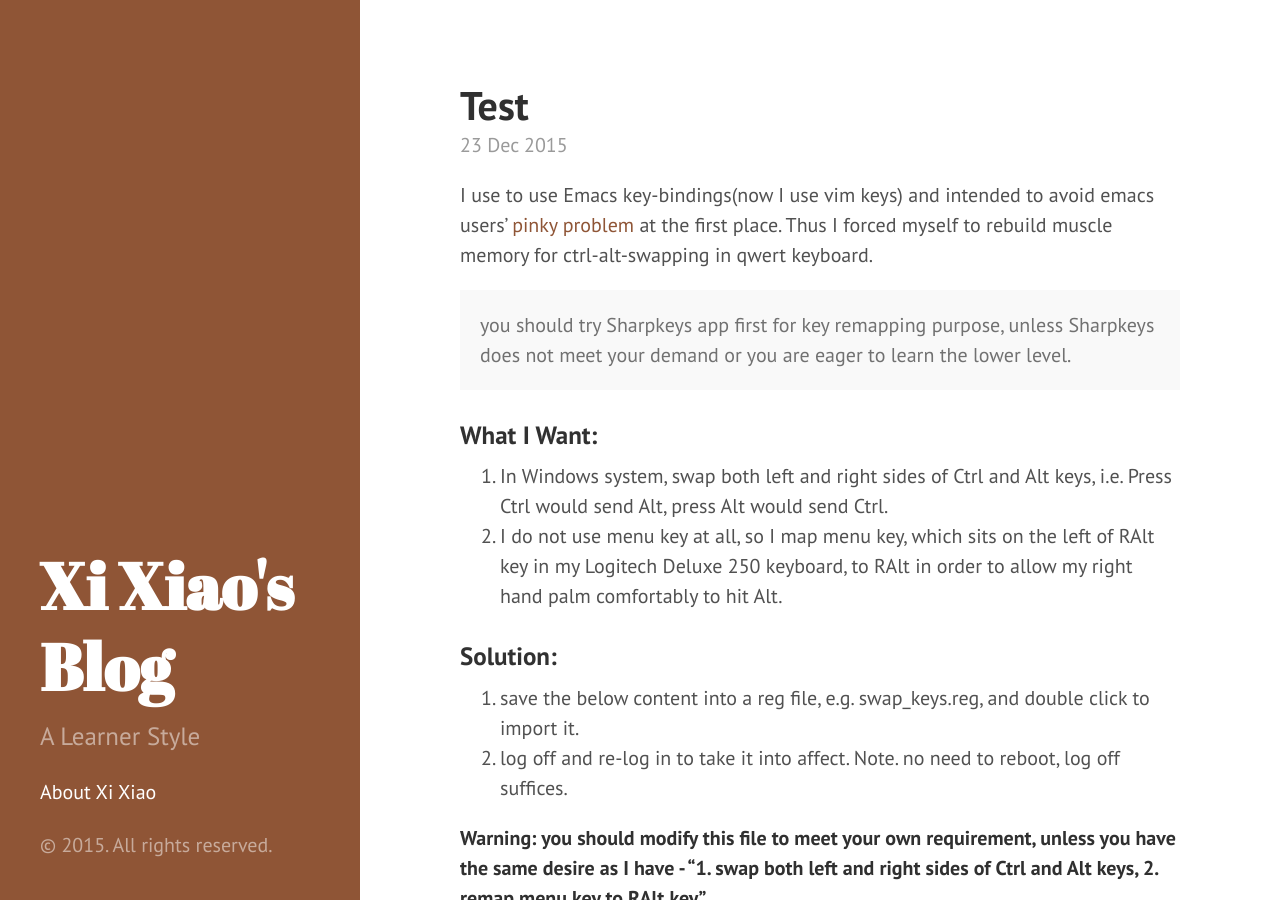
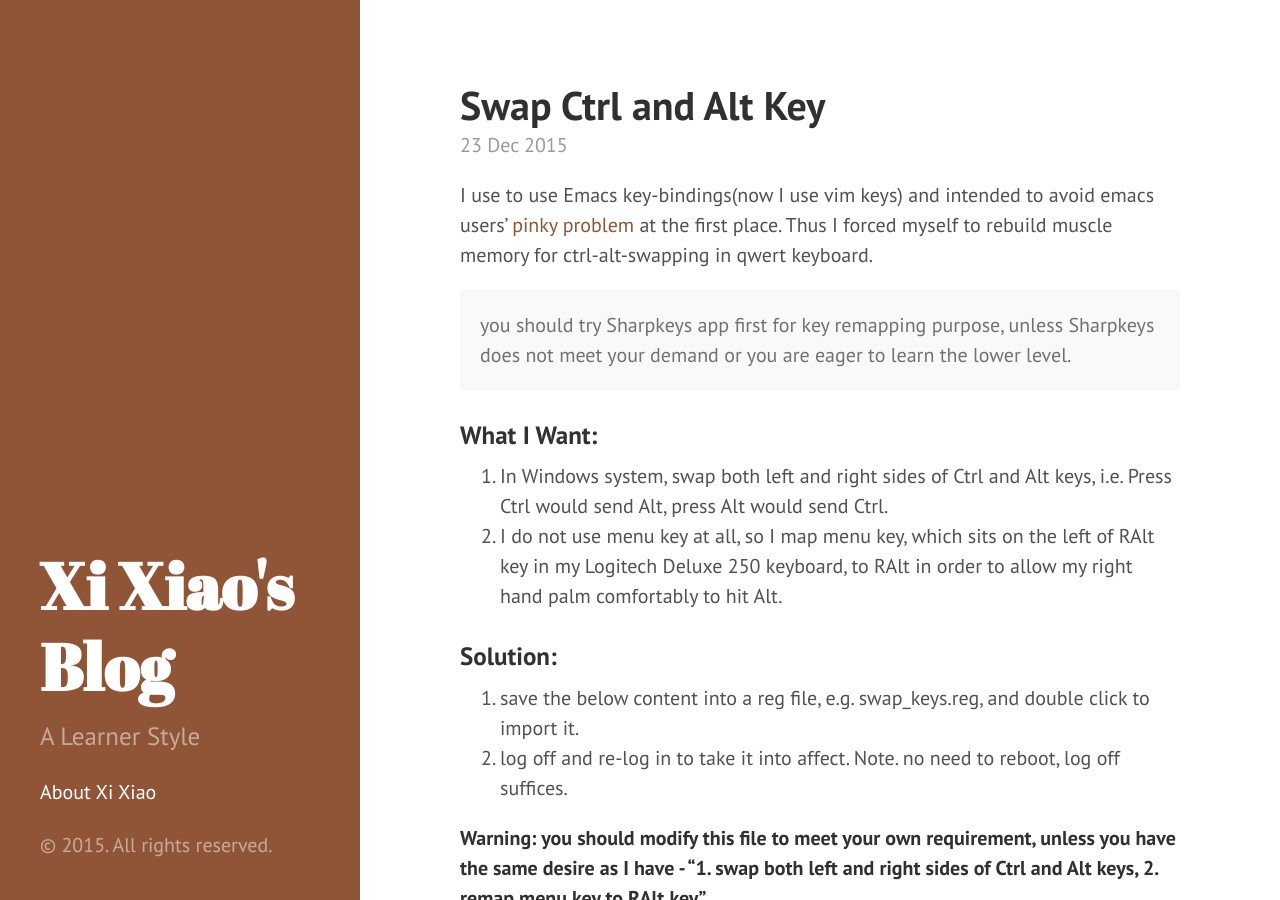
Before and after one commit to Xixiao007/blog.xixiao.info, a Jekyll site: the page built from _posts/2015-12-23-swap-ctrl-and-alt-key.md, in a window 1280 px wide and 900 px high. Built offline with Jekyll 4.4.1, drawn with Linux system fonts in a browser that asks for light colours.

Commit message:
"commit"

```diff
--- a/_posts/2015-12-23-test.md
+++ b/_posts/2015-12-23-swap-ctrl-and-alt-key.md
@@ -1,5 +1,5 @@
 ---
-title: "Test"
+title: "Swap Ctrl and Alt Key"
 layout: post
 ---
 
```
